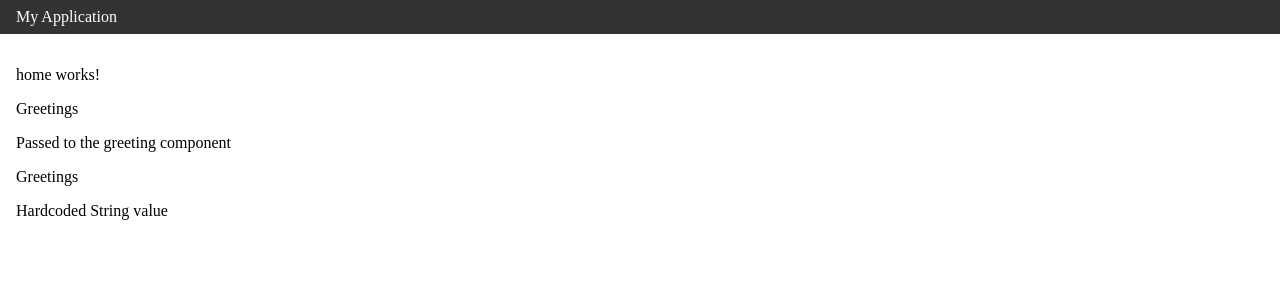
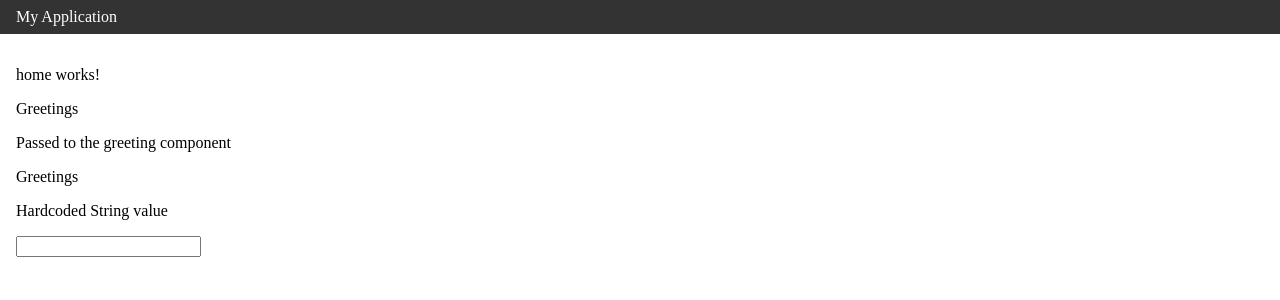
Before and after one commit to godgiftedboy/angular-app-first, an Angular app: page / in a window 1280 px wide. Shown: the top 300 px of the page. Built offline with nearby package versions, Linux system fonts and the light colour scheme.

Commit message:
chore: added a simple key event listener

```diff
--- a/src/app/home/home.component.html
+++ b/src/app/home/home.component.html
@@ -3,3 +3,5 @@
 <app-greeting [message]="homeMessage"/>
 <!-- harcoded string value -->
 <app-greeting [message]="'Hardcoded String value'"/>
+<!-- event handler -->
+ <input type="text" (keyup)="keyUpHandler($event)" />
--- a/src/app/home/home.component.ts
+++ b/src/app/home/home.component.ts
@@ -10,4 +10,8 @@ import { GreetingComponent } from '../components/greeting/greeting.component';
 export class HomeComponent {
   homeMessage = "Passed to the greeting component";
 
+  keyUpHandler(event: KeyboardEvent) {
+    console.log(`Key ${event.key} triggered`);
+  }
+
 }
```
Also changed, not shown: 1 other file (tests, documents, lock files or other folders).
